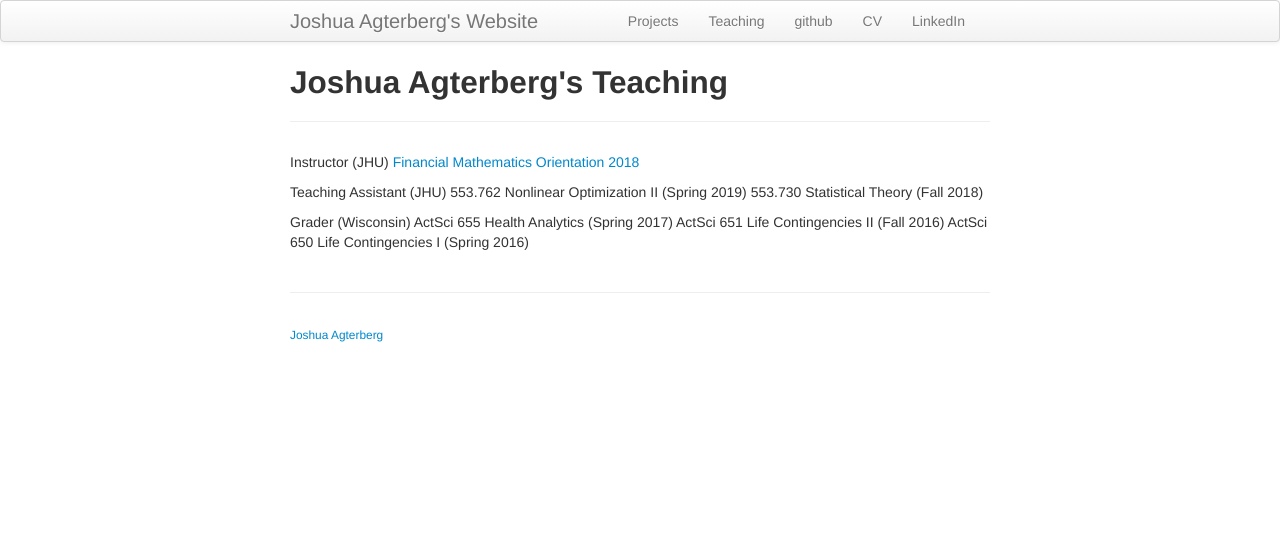
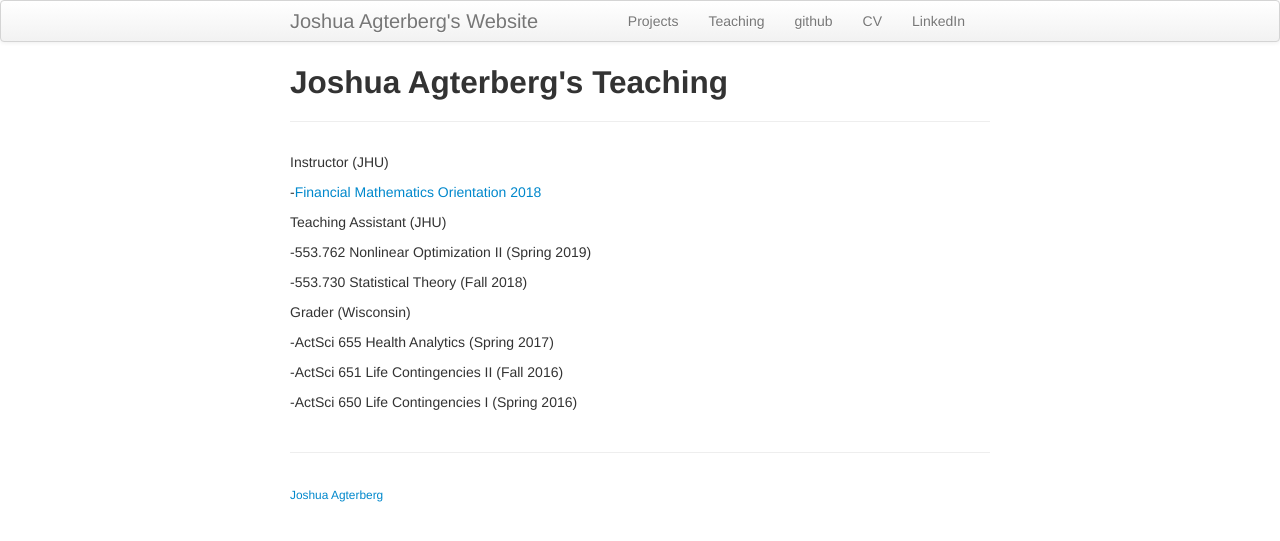
Before and after one commit to jagterberg/jagterberg.github.io, a Jekyll site: the page built from pages/teaching.md, in a window 1280 px wide. Shown: the top 541 px of the page. Built offline with Jekyll 4.4.1, drawn with Linux system fonts in a browser that asks for light colours.

```diff
--- a/pages/teaching.md
+++ b/pages/teaching.md
@@ -3,13 +3,21 @@ layout: page
 title: Joshua Agterberg's Teaching
 ---
 Instructor (JHU)
-[Financial Mathematics Orientation 2018](fm2018.html)
+
+-[Financial Mathematics Orientation 2018](fm2018.html)
+
 
 Teaching Assistant (JHU)
-553.762 Nonlinear Optimization II (Spring 2019)
-553.730 Statistical Theory (Fall 2018)
+
+-553.762 Nonlinear Optimization II (Spring 2019)
+
+-553.730 Statistical Theory (Fall 2018)
+
 
 Grader (Wisconsin)
-ActSci 655 Health Analytics (Spring 2017)
-ActSci 651 Life Contingencies II (Fall 2016)
-ActSci 650 Life Contingencies I (Spring 2016)
+
+-ActSci 655 Health Analytics (Spring 2017)
+
+-ActSci 651 Life Contingencies II (Fall 2016)
+
+-ActSci 650 Life Contingencies I (Spring 2016)
```
